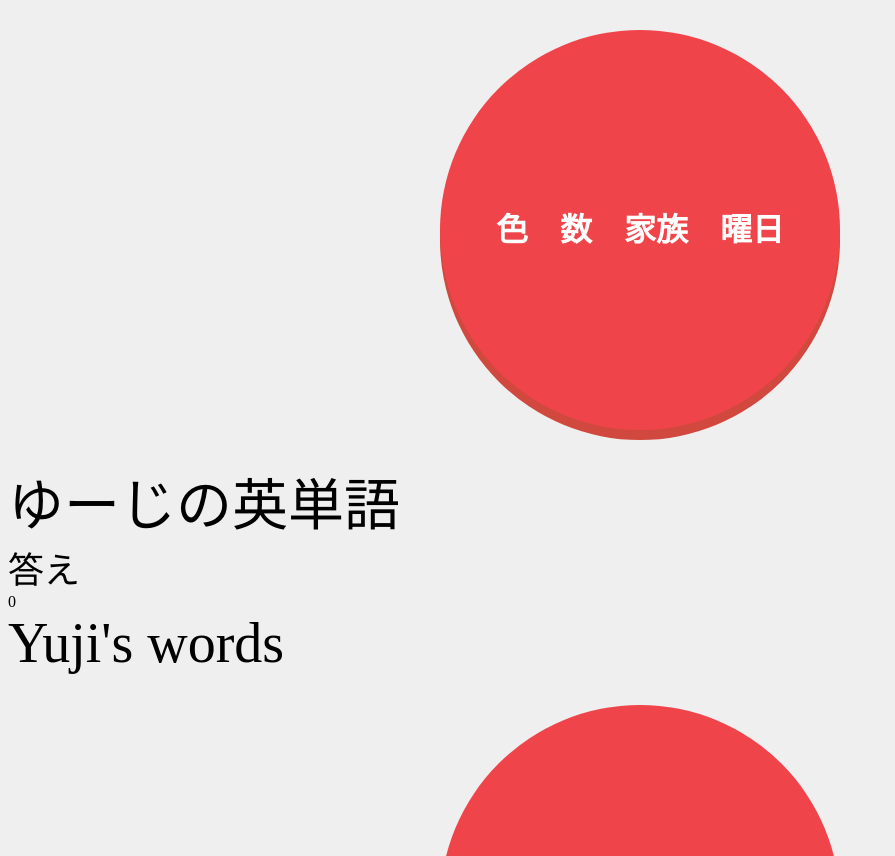
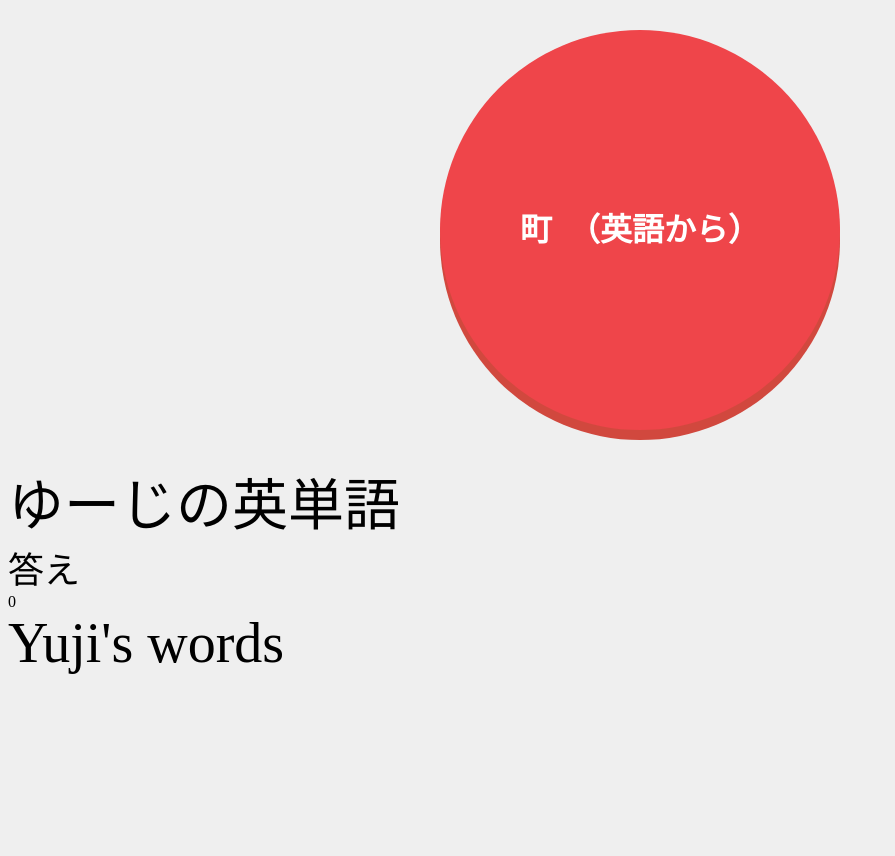
Before and after one commit to Takeo-Kasajima/english2, a plain HTML site: page index.html in a window 1280 px wide. Shown: the top 856 px of the page, without its empty margins (0-895 px from the left). After the commit the page ends 800 px from the top, so only its background shows below. Drawn offline with Linux system fonts and the light colour scheme.

Commit message:
Update index.html

```diff
--- a/index.html
+++ b/index.html
@@ -6,12 +6,13 @@
     <link rel="stylesheet" href="css/styles.css">
   </head>
   <body>
-    <div id="btn4">色　数　家族　曜日</div>
+    <div id="btn4">町　（英語から）</div>
     <div id="text4">ゆーじの英単語</div>
     <div id="text4_">答え</div>
     <div id="n4_">0</div>
     <div id="text4__">Yuji's words</div>
 
+    <!--
     <div id="btn">色</div>
     <div id="text1">ゆーじの英単語</div>
     <div id="text1_">答え</div>
@@ -35,6 +36,7 @@
     <div id="text5_">答え</div>
     <div id="n5_">0</div>
     <div id="text5__">Yuji's words</div>
+    -->
 
     <script src="js/main.js"></script>
   </body>
```
